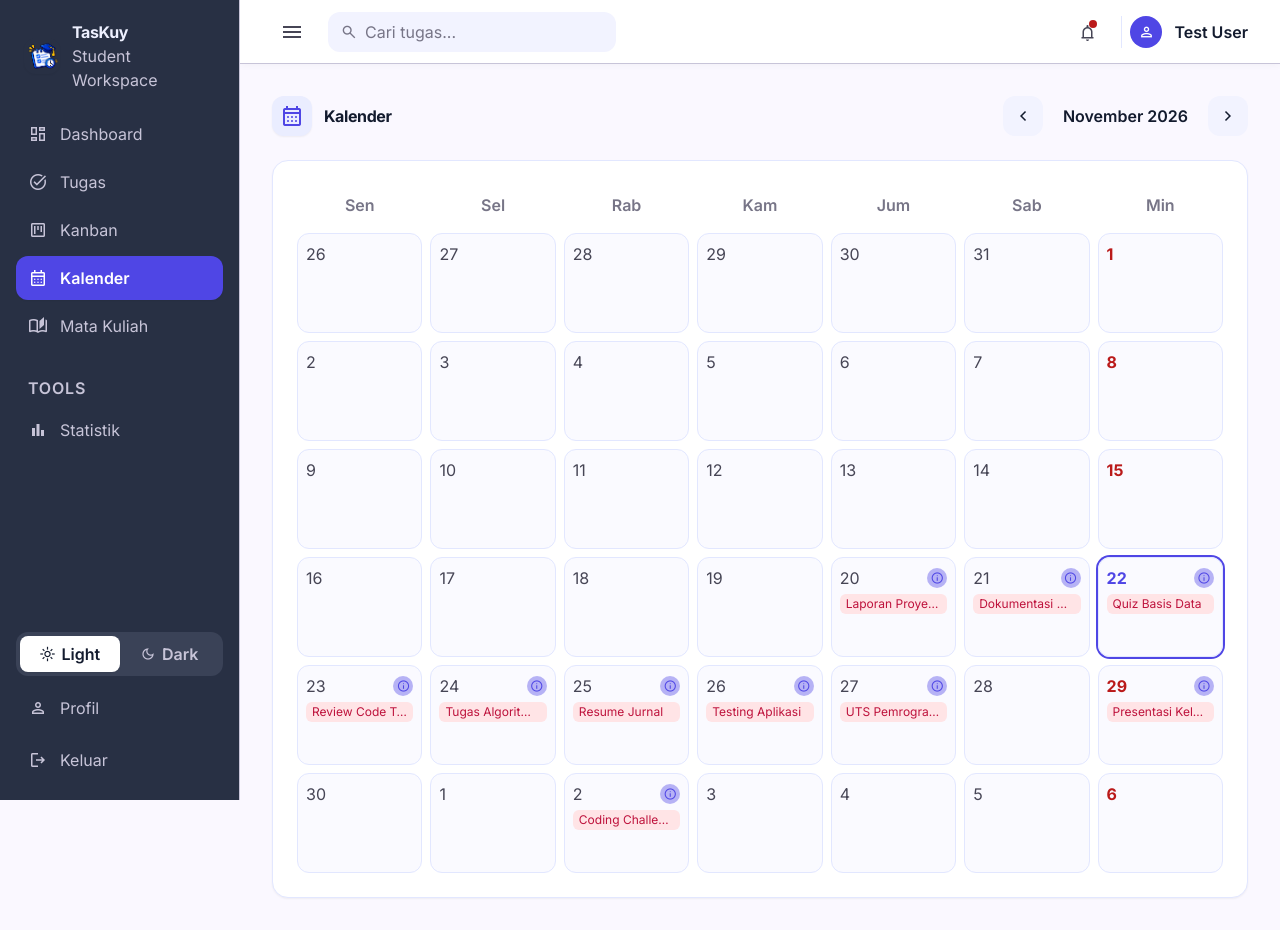
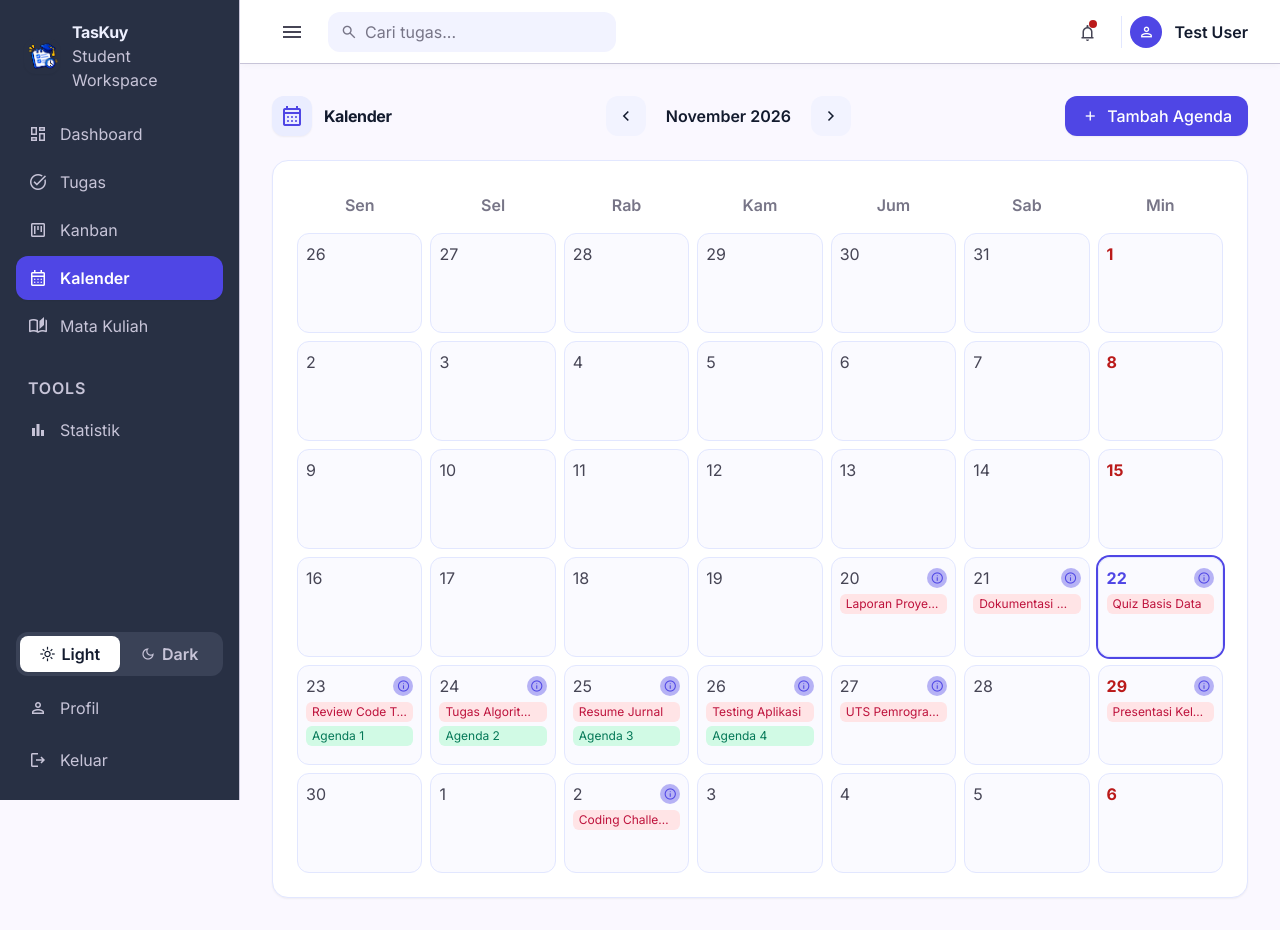
Before and after one commit to Subs-ajah-1924/Kelompok_Sigma, a Laravel app: page /calendar in a window 1280 px wide. Run offline with Laravel 12, Linux system fonts and the light colour scheme; a user stored in the database is signed in; data comes from the database, SQL or seed files in the repository; style sheets or scripts are compiled from the project's sources; some libraries are stand-ins or nearby versions.

Commit message:
feat(calendar): tambah UI CRUD agenda

```diff
--- a/resources/views/calendar/index.blade.php
+++ b/resources/views/calendar/index.blade.php
@@ -16,10 +16,14 @@
                     <span class="material-symbols-outlined text-[20px]">chevron_right</span>
                 </a>
             </div>
+            <button type="button" @click="agendaModal = true" class="h-10 px-4 rounded-xl bg-primary-container hover:bg-primary text-on-primary font-label-md font-medium shadow-sm transition-all flex items-center gap-2">
+                <span class="material-symbols-outlined text-[18px]">add</span>
+                <span>Tambah Agenda</span>
+            </button>
         </div>
     </x-slot>
 
-    <div x-data="{ activeDate: null, activeItems: [], activeTitle: '' }" class="rounded-2xl bg-surface-container-lowest p-6 border border-surface-container-high shadow-xs relative">
+    <div x-data="{ activeDate: null, activeItems: [], activeTitle: '', agendaModal: false }" class="rounded-2xl bg-surface-container-lowest p-6 border border-surface-container-high shadow-xs relative">
         <div class="grid grid-cols-7 gap-2 mb-2">
             @foreach (['Sen', 'Sel', 'Rab', 'Kam', 'Jum', 'Sab', 'Min'] as $d)
                 <div class="text-center font-label-md text-label-md text-outline font-semibold py-2">{{ $d }}</div>
@@ -31,7 +35,8 @@
                     $dateStr = $day->format('Y-m-d');
                     $holiday = $holidays[$dateStr] ?? null;
                     $dayTasks = $tasks->get($dateStr, collect());
-                    $hasDetail = $holiday || $dayTasks->count() > 0;
+                    $dayAgendas = $agendas->get($dateStr, collect());
+                    $hasDetail = $holiday || $dayTasks->count() > 0 || $dayAgendas->count() > 0;
 
                     $itemList = [];
                     if ($holiday) {
@@ -39,6 +44,9 @@
                     }
                     foreach ($dayTasks as $t) {
                         $itemList[] = '📚 ' . $t->title . ($t->course && $t->course->name ? ' (' . $t->course->name . ')' : '');
+                    }
+                    foreach ($dayAgendas as $a) {
+                        $itemList[] = '📌 ' . $a->title . ($a->start_time ? ' (' . substr((string) $a->start_time, 0, 5) . ')' : '');
                     }
                 @endphp
                 <div class="relative rounded-xl bg-surface-container-low/40 dark:bg-slate-800/40 border border-surface-container-high dark:border-slate-700 p-2 min-h-[100px] flex flex-col justify-between {{ $day->isToday() ? 'ring-2 ring-primary-container' : '' }}">
@@ -56,6 +64,9 @@
                         @endif
                         @foreach ($dayTasks as $task)
                             <div class="text-xs bg-rose-100 dark:bg-rose-900/40 text-rose-700 dark:text-rose-300 rounded-md px-1.5 py-0.5 mt-1 truncate" title="{{ $task->title }}">{{ $task->title }}</div>
+                        @endforeach
+                        @foreach ($dayAgendas as $agenda)
+                            <div class="text-xs bg-emerald-100 dark:bg-emerald-900/40 text-emerald-700 dark:text-emerald-300 rounded-md px-1.5 py-0.5 mt-1 truncate" title="{{ $agenda->title }}">{{ $agenda->title }}</div>
                         @endforeach
                     </div>
 
@@ -78,5 +89,49 @@
                 </div>
             @endforeach
         </div>
+
+    <!-- Modal tambah agenda -->
+    <div x-show="agendaModal" x-transition.opacity class="fixed inset-0 z-50 flex items-center justify-center bg-black/40 p-4" style="display:none;">
+        <div @click.away="agendaModal = false" class="w-full max-w-md rounded-2xl bg-surface-container-lowest p-6 border border-surface-container-high shadow-xl flex flex-col gap-4">
+            <div class="flex items-center justify-between">
+                <h3 class="font-title-md text-title-md text-on-surface font-semibold">Tambah Agenda</h3>
+                <button type="button" @click="agendaModal = false" class="text-outline hover:text-on-surface">
+                    <span class="material-symbols-outlined text-[20px]">close</span>
+                </button>
+            </div>
+            <form method="POST" action="{{ route('agendas.store') }}" class="flex flex-col gap-3">
+                @csrf
+                <div class="flex flex-col gap-2">
+                    <label class="font-label-md text-label-md text-on-surface-variant font-medium">Tanggal</label>
+                    <input type="date" name="date" value="{{ old('date') }}" class="h-11 px-4 rounded-lg bg-surface-container-low text-on-surface border border-outline-variant focus:outline-none focus:ring-2 focus:ring-primary-container" required>
+                    @error('date') <p class="font-body-sm text-body-sm text-error">{{ $message }}</p> @enderror
+                </div>
+                <div class="grid grid-cols-2 gap-3">
+                    <div class="flex flex-col gap-2">
+                        <label class="font-label-md text-label-md text-on-surface-variant font-medium">Mulai</label>
+                        <input type="time" name="start_time" value="{{ old('start_time') }}" class="h-11 px-4 rounded-lg bg-surface-container-low text-on-surface border border-outline-variant focus:outline-none focus:ring-2 focus:ring-primary-container">
+                    </div>
+                    <div class="flex flex-col gap-2">
+                        <label class="font-label-md text-label-md text-on-surface-variant font-medium">Selesai</label>
+                        <input type="time" name="end_time" value="{{ old('end_time') }}" class="h-11 px-4 rounded-lg bg-surface-container-low text-on-surface border border-outline-variant focus:outline-none focus:ring-2 focus:ring-primary-container">
+                    </div>
+                </div>
+                <div class="flex flex-col gap-2">
+                    <label class="font-label-md text-label-md text-on-surface-variant font-medium">Judul</label>
+                    <input type="text" name="title" value="{{ old('title') }}" class="h-11 px-4 rounded-lg bg-surface-container-low text-on-surface border border-outline-variant focus:outline-none focus:ring-2 focus:ring-primary-container" required>
+                    @error('title') <p class="font-body-sm text-body-sm text-error">{{ $message }}</p> @enderror
+                </div>
+                <div class="flex flex-col gap-2">
+                    <label class="font-label-md text-label-md text-on-surface-variant font-medium">Deskripsi</label>
+                    <textarea name="description" rows="3" class="px-4 py-2 rounded-lg bg-surface-container-low text-on-surface border border-outline-variant focus:outline-none focus:ring-2 focus:ring-primary-container">{{ old('description') }}</textarea>
+                </div>
+                <div class="flex justify-end gap-2 pt-2">
+                    <button type="button" @click="agendaModal = false" class="h-10 px-4 rounded-xl bg-surface-container-low text-on-surface font-label-md font-medium">Batal</button>
+                    <button type="submit" class="h-10 px-4 rounded-xl bg-primary-container hover:bg-primary text-on-primary font-label-md font-medium shadow-sm">Simpan</button>
+                </div>
+            </form>
+        </div>
+    </div>
+
     </div>
 </x-app-layout>
```
Also changed, not shown: tests/Feature/AgendaTest.php (added, +72 -0 lines).
